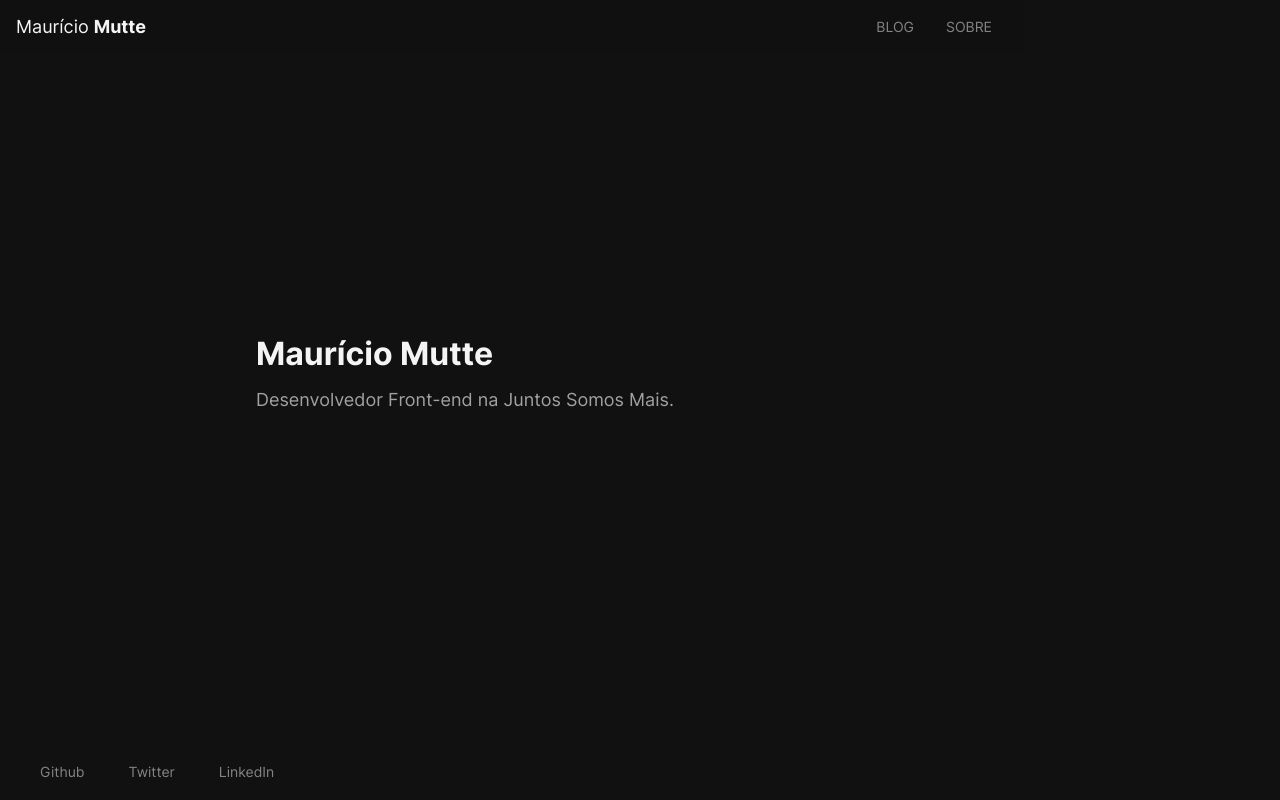
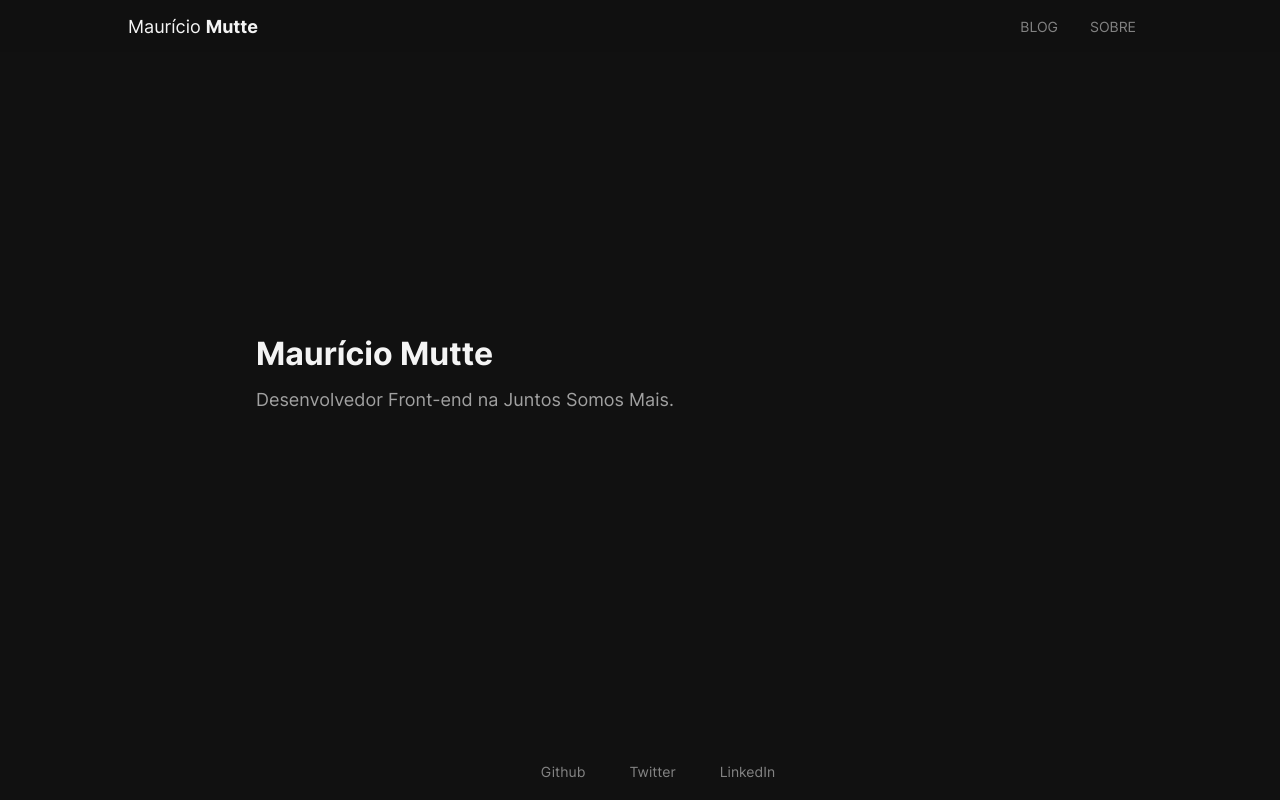
Before and after one commit to angelapo7777/mauriciomutte, a Next.js app: page / in a window 1280 px wide. Built offline with nearby package versions, Linux system fonts and the light colour scheme.

Commit message:
fix: layout header and footer align center

```diff
--- a/src/components/Footer/Footer.module.css
+++ b/src/components/Footer/Footer.module.css
@@ -2,7 +2,7 @@
   display: flex;
   padding: 20px 0;
   margin-top: auto;
-  text-align: center;
+  justify-content: center;
 }
 
 .footer__link {
--- a/src/components/Header/Header.js
+++ b/src/components/Header/Header.js
@@ -7,6 +7,7 @@ const pages = ['Blog', 'Sobre']
 const Header = () => {
   return (
     <header className={styles.header}>
+      <div className={styles.header__container}>
         <Link href="/">
           <a className={styles.header__logo}>
             Maurício <span className={styles.header__logoBold}>Mutte</span>
@@ -28,6 +29,7 @@ const Header = () => {
             })}
           </ul>
         </nav>
+      </div>
     </header>
   )
 }
--- a/src/components/Header/Header.module.css
+++ b/src/components/Header/Header.module.css
@@ -1,17 +1,21 @@
 .header {
-  align-items: center;
   color: var(--white);
   background-color: rgba(17, 17, 17, 0.65);
   backdrop-filter: blur(12px);
-  display: flex;
   flex-direction: row;
-  justify-content: space-between;
   height: 52px;
-  max-width: 1024px;
   padding: 0 16px;
   position: fixed;
   width: 100%;
   z-index: 100;
+}
+
+.header__container {
+  align-items: center;
+  display: flex;
+  justify-content: space-between;
+  margin: 0 auto;
+  max-width: 1024px;
 }
 
 .header__logo {
```
Lines whose indentation alone changed are shown as unchanged.
